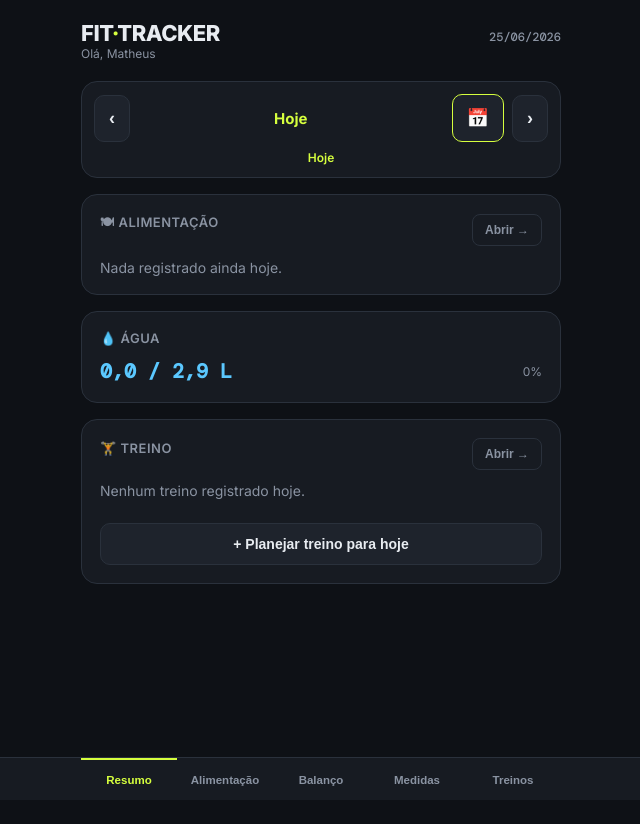
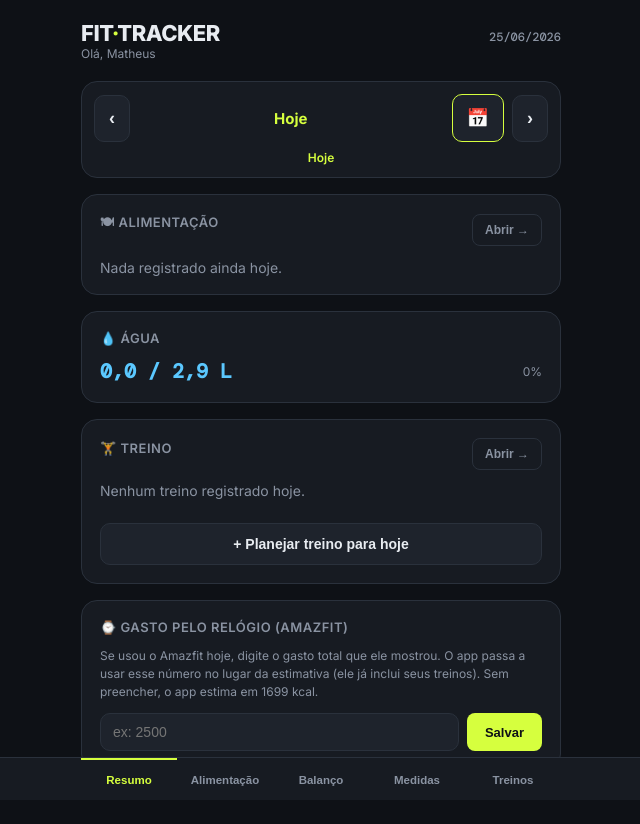
Before and after one commit to matheus-freedom/fit-tracker, a React (Vite) app: page / in a window 1280 px wide. Shown: the top 824 px of the page, without its empty margins (319-959 px from the left). Before the commit the page ends 800 px from the top, so only its background shows below. Built offline with nearby package versions, Linux system fonts and the light colour scheme; a web font is replaced by a local one.

Commit message:
Update FitTracker.jsx

```diff
--- a/src/FitTracker.jsx
+++ b/src/FitTracker.jsx
@@ -113,6 +113,25 @@ function calcularNota({ percGordura, gorduraVisceral, massaMuscular, peso, cintu
 // Calorias de treino pelo método MET: kcal = MET × peso × horas
 function calcularCaloriasTreino(met, pesoKg, duracaoMin) {
   return Math.round(met * pesoKg * (duracaoMin / 60));
+}
+
+/*
+ * GASTO CALÓRICO DE UM DIA — decide a fonte em CASCATA, dia a dia:
+ *   1. Se há número do Amazfit para o dia → usa ELE (mede tudo, mais preciso).
+ *   2. Senão → estimativa = meta base (TMB) + gasto dos treinos registrados.
+ * Devolve { total, fonte } onde fonte é "amazfit" ou "estimativa", para o app
+ * exibir o selo certo e não misturar as réguas sem o usuário saber.
+ * Isso resolve o caso do usuário: dias com relógio usam o relógio; dias sem
+ * (boxe, relógio esquecido) caem na estimativa e não ficam órfãos.
+ */
+function calcularGastoDia(dados, data, metaCal) {
+  const amazfit = dados.gastoAmazfitPorDia && dados.gastoAmazfitPorDia[data];
+  if (amazfit != null && amazfit > 0) {
+    return { total: amazfit, fonte: "amazfit" };
+  }
+  const treinosDia = dados.historicoTreinos.filter((t) => t.data === data);
+  const gastoTreino = treinosDia.reduce((a, t) => a + t.kcal, 0);
+  return { total: metaCal + gastoTreino, fonte: "estimativa" };
 }
 
 /*
@@ -211,6 +230,10 @@ const ESTADO_INICIAL = {
   // Planejamento: { "2026-06-30": [{tipo:"ficha", fichaId:"A"}, {tipo:"atividade", nome:"Corrida", met:10, duracaoMin:30}] }
   // São intenções para dias futuros; ao confirmar, viram treino de verdade no histórico.
   treinosPlanejados: {},
+  // Gasto calórico total medido pelo Amazfit, por dia: { "2026-06-25": 2500 }
+  // Quando existe para um dia, ELE é a fonte do gasto (ignora TMB+treinos), pois
+  // o relógio já mede tudo. Ausente = cai para a estimativa (TMB + treinos).
+  gastoAmazfitPorDia: {},
 };
 
 // ============================ ESTILOS =======================================
@@ -1562,6 +1585,16 @@ function AbaResumo({ dados, setDados, pesoAtual, irPara }) {
   const treinosDia = dados.historicoTreinos.filter((t) => t.data === d);
   const gastoTreino = treinosDia.reduce((a, t) => a + t.kcal, 0);
 
+  // --- GASTO do dia em cascata (Amazfit se informado, senão TMB + treinos) ---
+  const gastoDia = calcularGastoDia(dados, d, metaCal);
+  const amazfitDoDia = (dados.gastoAmazfitPorDia && dados.gastoAmazfitPorDia[d]) || null;
+  function salvarAmazfit(valor) {
+    const novo = { ...dados.gastoAmazfitPorDia };
+    if (valor == null || valor === "") delete novo[d]; // limpar volta para estimativa
+    else novo[d] = valor;
+    setDados({ ...dados, gastoAmazfitPorDia: novo });
+  }
+
   // --- PLANO do dia ---
   const plano = (dados.treinosPlanejados && dados.treinosPlanejados[d]) || [];
 
@@ -1694,7 +1727,11 @@ function AbaResumo({ dados, setDados, pesoAtual, irPara }) {
               </div>
             ))}
             {treinosDia.length > 0 && (
-              <div style={{ fontSize: 12, color: MUTED, marginTop: 8 }}>Gasto total: {gastoTreino} kcal</div>
+              <div style={{ fontSize: 12, color: MUTED, marginTop: 8 }}>
+                {gastoDia.fonte === "amazfit"
+                  ? "Estimativa dos treinos: " + gastoTreino + " kcal (não somada — o gasto do dia vem do relógio)"
+                  : "Gasto total: " + gastoTreino + " kcal"}
+              </div>
             )}
           </div>
         )}
@@ -1742,8 +1779,53 @@ function AbaResumo({ dados, setDados, pesoAtual, irPara }) {
         )}
       </div>
 
+      {/* ===== GASTO DO DIA (Amazfit) ===== */}
+      {!ehFuturo && (
+        <CampoAmazfit
+          key={d}
+          valorSalvo={amazfitDoDia}
+          gastoEstimado={metaCal + gastoTreino}
+          onSalvar={salvarAmazfit}
+        />
+      )}
+
       {showAddPlano && (
         <ModalPlanejarTreino fichas={dados.fichas} onAdicionar={adicionarAoPlano} onClose={() => setShowAddPlano(false)} />
+      )}
+    </div>
+  );
+}
+
+// Card de gasto calórico do Amazfit para um dia. key={data} força reset ao trocar de dia.
+function CampoAmazfit({ valorSalvo, gastoEstimado, onSalvar }) {
+  const [input, setInput] = useState(valorSalvo != null ? String(valorSalvo) : "");
+  const salvo = valorSalvo != null;
+
+  function salvar() {
+    const v = parseInt(input, 10);
+    if (!v || v < 500) { alert("Informe um gasto válido (mínimo 500 kcal)."); return; }
+    onSalvar(v);
+  }
+  function limpar() {
+    setInput("");
+    onSalvar(null);
+  }
+
+  return (
+    <div style={card}>
+      <div style={cardTitle}>⌚ GASTO PELO RELÓGIO (AMAZFIT)</div>
+      <div style={{ fontSize: 12, color: MUTED, marginBottom: 12, lineHeight: 1.5 }}>
+        Se usou o Amazfit hoje, digite o gasto total que ele mostrou. O app passa a usar esse número no lugar da estimativa (ele já inclui seus treinos). Sem preencher, o app estima em {gastoEstimado} kcal.
+      </div>
+      <div style={{ display: "flex", gap: 8 }}>
+        <input type="number" placeholder="ex: 2500" value={input} onChange={(e) => setInput(e.target.value)} style={{ ...inputStyle, flex: 1 }} />
+        <button onClick={salvar} style={btnPrimarySm}>Salvar</button>
+        {salvo && <button onClick={limpar} style={btnGhost}>Limpar</button>}
+      </div>
+      {salvo && (
+        <div style={{ marginTop: 10, fontSize: 12, color: BLUE, fontWeight: 600 }}>
+          ✓ Usando {valorSalvo} kcal do relógio como gasto do dia.
+        </div>
       )}
     </div>
   );
@@ -1820,20 +1902,21 @@ function AbaDashboard({ dados }) {
     const dia = dados.diario[data];
     const itens = dia ? dia.itens : [];
     const consumido = itens.reduce((a, it) => ({ kcal: a.kcal + it.kcal, p: a.p + it.p, c: a.c + it.c, g: a.g + it.g }), { kcal: 0, p: 0, c: 0, g: 0 });
-    const treinosDia = dados.historicoTreinos.filter((t) => t.data === data);
-    const gastoTreino = treinosDia.reduce((a, t) => a + t.kcal, 0);
-    return { consumido, gastoTreino };
-  }
-
-  // Balanço calórico do dia = consumido - (meta + gastoTreino)
+    // Gasto do dia via cascata: Amazfit se informado, senão TMB + treinos
+    const gasto = calcularGastoDia(dados, data, metaCal);
+    return { consumido, gastoTotal: gasto.total, fonteGasto: gasto.fonte };
+  }
+
+  // Balanço calórico do dia = consumido - gasto total do dia
   function balancoDia(data) {
-    const { consumido, gastoTreino } = totaisDoDia(data);
+    const { consumido, gastoTotal, fonteGasto } = totaisDoDia(data);
     return {
-      kcal: consumido.kcal - (metaCal + gastoTreino),
+      kcal: consumido.kcal - gastoTotal,
       p: consumido.p - META_MACROS.proteina,
       c: consumido.c - META_MACROS.carbo,
       g: consumido.g - META_MACROS.gordura,
       temDados: consumido.kcal > 0,
+      fonteGasto,
     };
   }
 
@@ -1884,6 +1967,11 @@ function AbaDashboard({ dados }) {
           <div style={{ fontSize: 13, color: MUTED, marginTop: 4 }}>
             kcal · {deficit ? "DÉFICIT (perdendo)" : kcal === 0 ? "neutro" : "SUPERÁVIT (ganhando)"}
           </div>
+          {periodo === "hoje" && bal.fonteGasto && (
+            <div style={{ display: "inline-block", marginTop: 8, fontSize: 11, fontWeight: 700, padding: "3px 10px", borderRadius: 99, background: CARD2, color: bal.fonteGasto === "amazfit" ? BLUE : MUTED, border: "1px solid " + (bal.fonteGasto === "amazfit" ? BLUE : BORDER) }}>
+              {bal.fonteGasto === "amazfit" ? "⌚ gasto medido pelo relógio" : "gasto estimado"}
+            </div>
+          )}
         </div>
         <div style={{ display: "grid", gridTemplateColumns: "1fr 1fr 1fr", gap: 8 }}>
           {[["Proteína", bal.p, BLUE], ["Carbo", bal.c, ORANGE], ["Gordura", bal.g, PINK]].map(([l, v, cor]) => (
```
